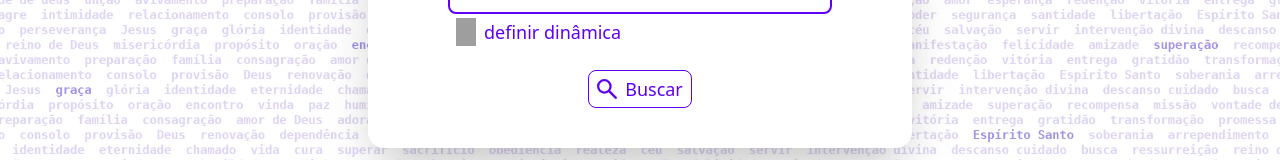
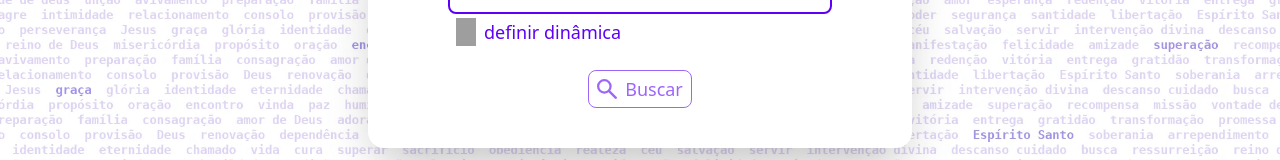
Before and after one commit to DaviFaustino/proper-praise-front, a Vue app: page / in a window 1280 px wide. Shown: the part 356-516 px from the top of the page. Built offline with nearby package versions, Linux system fonts and the light colour scheme; grey boxes are pictures that could not be loaded.

Commit message:
feat: request versions with button

```diff
--- a/src/views/HomeView.vue
+++ b/src/views/HomeView.vue
@@ -1,5 +1,6 @@
 <script setup>
-import { computed, ref } from 'vue';
+import axios from 'axios';
+import { computed, reactive, ref } from 'vue';
 import SearchTypeButton from '../components/SearchTypeButton.vue';
 import arrowicon from '/src/assets/arrow.svg';
 import mglassicon from '/src/assets/ma-glass-icon.svg';
@@ -65,6 +66,44 @@ function startDragging(event) {
     window.addEventListener('mousemove', positionKnob);
     window.addEventListener('mouseup', stopDragging);
 }
+
+const isRequestButtonDisabled = computed(() => {
+    return searchInput.value === "" && !dynamicTrackOn.value;
+});
+
+const backendURL = import.meta.env.VITE_BACKEND_URL;
+const versions = reactive({ values:[] })
+const totalPages = ref(0);
+const isVersionsListVisible = computed(() => {
+    return versions.values.length > 0;
+});
+
+function requestVersions(pageNumber) {
+    let fullURL;
+
+    if (searchInput.value !== "") {
+        if (dynamicTrackOn.value) {
+            fullURL = `${backendURL}/api/song?theme=${searchInput.value}&songDynamics=${knobPosition.value}&pageNumber=${pageNumber}`;
+        } else {
+            fullURL = `${backendURL}/api/song?theme=${searchInput.value}&pageNumber=${pageNumber}`;
+        }
+    } else {
+        if (dynamicTrackOn.value) {
+            fullURL = `${backendURL}/api/song?songDynamics=${knobPosition.value}&pageNumber=${pageNumber}`;
+        } else {
+            alert('Informe ao menos um parâmetro de busca.');
+        }
+    }
+
+    axios.get(fullURL)
+        .then(response => {
+            versions.values = response.data.versions;
+            totalPages.value = response.data.totalPages;
+        })
+        .catch(error => {
+            console.log(error);
+        });
+}
 </script>
 
 <template>
@@ -88,7 +127,8 @@ function startDragging(event) {
                 </div>
             </div>
 
-            <button class="flex items-center border-1 border-[#5D00F5] rounded-lg py-1 px-2 space-x-2" :class="[ dynamicTrackOn || !byThemeOn ? 'mt-8': 'mt-4']">
+            <div :class="[ dynamicTrackOn || !byThemeOn ? 'h-8': 'h-4']"></div>
+            <button type="button" :disabled="isRequestButtonDisabled" @click="requestVersions(0)" class="flex items-center border-1 border-[#5D00F5] rounded-lg py-1 px-2 space-x-2" :class="[ isRequestButtonDisabled ? 'opacity-60' : '' ]">
                 <img :src="mglassicon" alt="glass" class="size-5" draggable="false">
                 <div class="text-lg text-[#5D00F5]">Buscar</div>
             </button>
```
Also changed, not shown: 1 other file (tests, documents, lock files or other folders).
